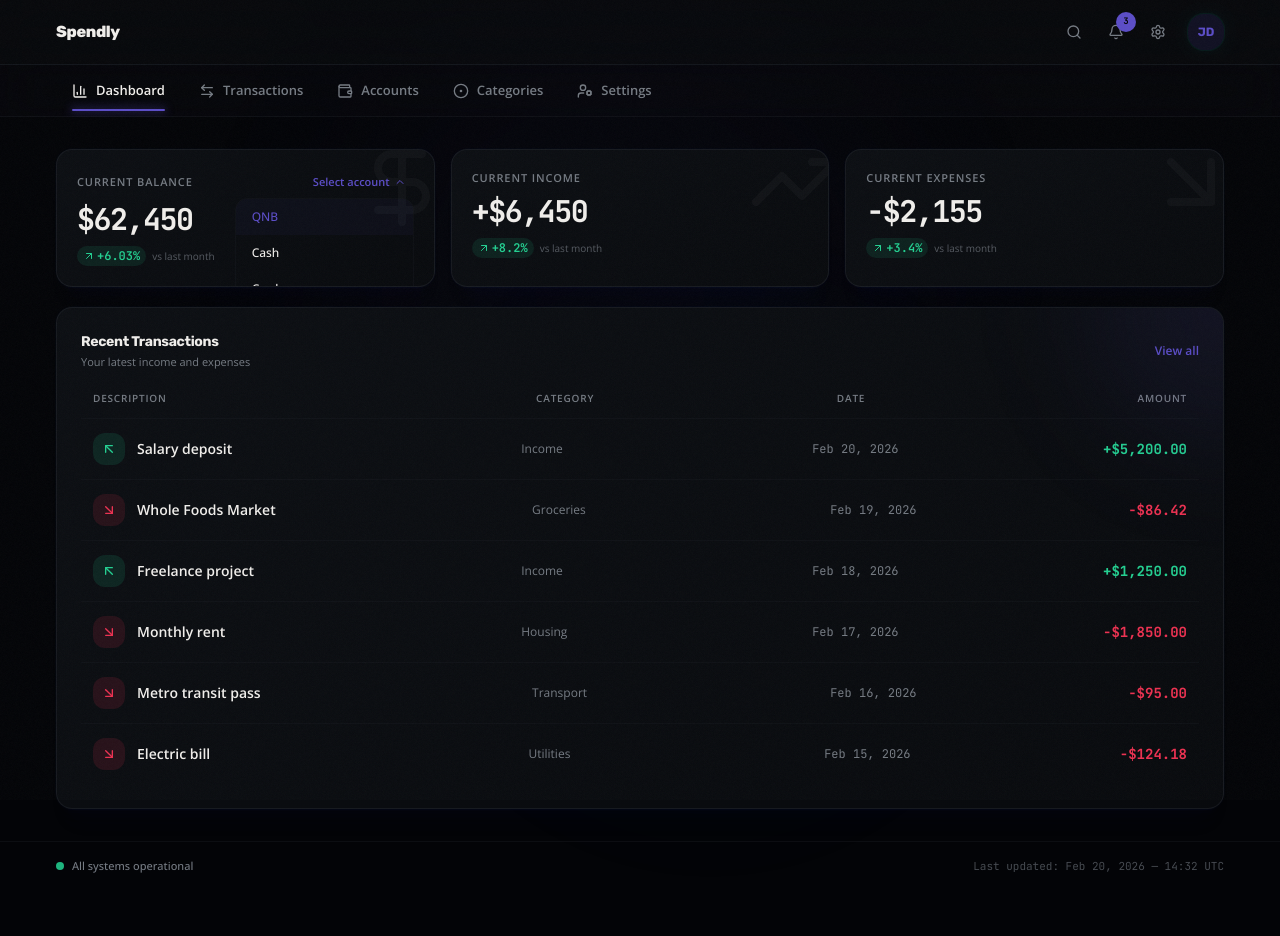
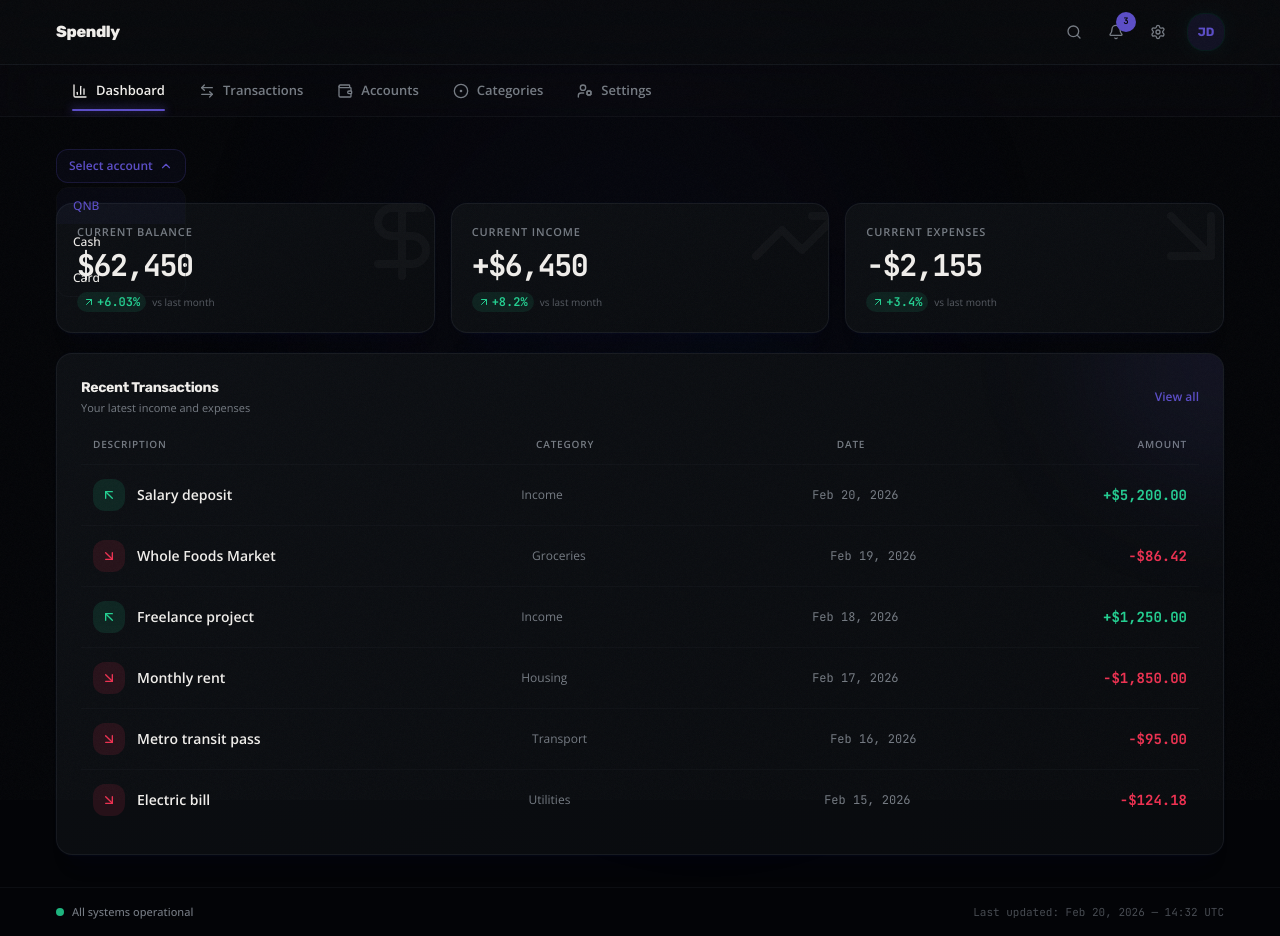
Before and after one commit to the1mazen/dashspendly, a Next.js app: page / in a window 1280 px wide. Both pictures are taken after a click on the button "Select account". Before the commit the page ends 890 px from the top, so only its background shows below. Built offline with nearby package versions, Linux system fonts and the light colour scheme.

Commit message:
feat: refactor financial-analytics-dashboard to include account selector and remove account selection from KpiCard
Co-authored-by: the1mazen <314579469+the1mazen@users.noreply.github.com>

```diff
--- a/components/cards/financial-analytics-dashboard.tsx
+++ b/components/cards/financial-analytics-dashboard.tsx
@@ -188,8 +188,6 @@ function KpiCard({
   label: string; value: string; change?: number; prefix?: string; suffix?: string; delay?: number; icon?: React.ElementType; glowColor?: "teal" | "blue" | "green" | "red"; accounts?: string[]
 }) {
   const isPositive = (change ?? 0) >= 0
-  const [isOpen, setIsOpen] = useState(false)
-  const [selectedAccount, setSelectedAccount] = useState(accounts?.[0] || "")
   const glowMap = {
     teal: "glow-teal-sm",
     blue: "glow-blue-sm",
@@ -211,14 +209,39 @@ function KpiCard({
         <p className="text-[11px] font-semibold tracking-[0.08em] uppercase text-muted-foreground font-sans">
           {label}
         </p>
-        {accounts && accounts.length > 0 && (
-          <div className="relative">
+
+      </div>
+      <p className="text-2xl lg:text-3xl font-bold text-foreground font-mono tracking-tighter leading-none">
+        {prefix}{value}{suffix}
+      </p>
+      {change !== undefined && (
+        <div className="flex items-center gap-1.5 mt-3">
+          <div className={`flex items-center gap-0.5 text-xs font-semibold font-mono px-1.5 py-0.5 rounded-md ${
+            isPositive ? "bg-fin-gain/10 text-fin-gain" : "bg-fin-loss/10 text-fin-loss"
+          }`}>
+            {isPositive ? <ArrowUpRight className="size-3" /> : <ArrowDownRight className="size-3" />}
+            {isPositive ? "+" : ""}{change}%
+          </div>
+          <span className="text-[10px] text-muted-foreground/70 font-sans">vs last month</span>
+        </div>
+      )}
+    </motion.div>
+  )
+}
+
+function AccountSelector({ accounts }: { accounts: string[] }) {
+  const [isOpen, setIsOpen] = useState(false)
+  const [selectedAccount, setSelectedAccount] = useState(accounts[0] || "")
+
+  return (
+    <div className="relative self-start">
       <button
         onClick={() => setIsOpen(!isOpen)}
-              className="text-[11px] font-semibold text-primary hover:text-primary/80 transition-colors flex items-center gap-1 px-2 py-1 rounded-md hover:bg-primary/5 font-sans"
+        aria-expanded={isOpen}
+        className="text-xs font-semibold text-primary hover:text-primary/80 transition-colors flex items-center gap-1.5 px-3 py-2 rounded-lg border border-primary/20 bg-primary/5 hover:bg-primary/10 font-sans"
       >
         Select account
-              <ChevronDown className={`size-3 transition-transform duration-300 ${isOpen ? "rotate-180" : ""}`} />
+        <ChevronDown className={`size-3.5 transition-transform duration-300 ${isOpen ? "rotate-180" : ""}`} />
       </button>
       <AnimatePresence>
         {isOpen && (
@@ -227,7 +250,7 @@ function KpiCard({
             animate={{ opacity: 1, y: 0, height: "auto" }}
             exit={{ opacity: 0, y: -8, height: 0 }}
             transition={{ duration: 0.2 }}
-                  className="absolute top-full right-0 mt-1 bg-surface-darker rounded-lg border border-border/30 overflow-hidden z-50 min-w-max"
+            className="absolute top-full left-0 mt-1 bg-surface-darker rounded-lg border border-border/30 overflow-hidden z-50 min-w-32"
           >
             {accounts.map((account, i) => (
               <motion.button
@@ -250,23 +273,6 @@ function KpiCard({
         )}
       </AnimatePresence>
     </div>
-        )}
-      </div>
-      <p className="text-2xl lg:text-3xl font-bold text-foreground font-mono tracking-tighter leading-none">
-        {prefix}{value}{suffix}
-      </p>
-      {change !== undefined && (
-        <div className="flex items-center gap-1.5 mt-3">
-          <div className={`flex items-center gap-0.5 text-xs font-semibold font-mono px-1.5 py-0.5 rounded-md ${
-            isPositive ? "bg-fin-gain/10 text-fin-gain" : "bg-fin-loss/10 text-fin-loss"
-          }`}>
-            {isPositive ? <ArrowUpRight className="size-3" /> : <ArrowDownRight className="size-3" />}
-            {isPositive ? "+" : ""}{change}%
-          </div>
-          <span className="text-[10px] text-muted-foreground/70 font-sans">vs last month</span>
-        </div>
-      )}
-    </motion.div>
   )
 }
 
@@ -416,8 +422,9 @@ function NotificationPanel({ isOpen, onClose, items, onMarkRead, onMarkAllRead }
 function DashboardSection() {
   return (
     <div className={`flex flex-col gap-5 ${SECTION_MIN_H}`}>
+      <AccountSelector accounts={["QNB", "Cash", "Card"]} />
       <div className="grid grid-cols-1 md:grid-cols-3 gap-3 lg:gap-4">
-        <KpiCard label="Current Balance" value="62,450" prefix="$" change={6.03} delay={0} icon={DollarSign} glowColor="blue" accounts={["QNB", "Cash", "Card"]} />
+        <KpiCard label="Current Balance" value="62,450" prefix="$" change={6.03} delay={0} icon={DollarSign} glowColor="blue" />
         <KpiCard label="Current Income" value="6,450" prefix="+$" change={8.2} delay={0.06} icon={TrendingUp} glowColor="green" />
         <KpiCard label="Current Expenses" value="2,155" prefix="-$" change={3.4} delay={0.12} icon={ArrowDownRight} glowColor="red" />
       </div>
```
Lines whose indentation alone changed are shown as unchanged.
